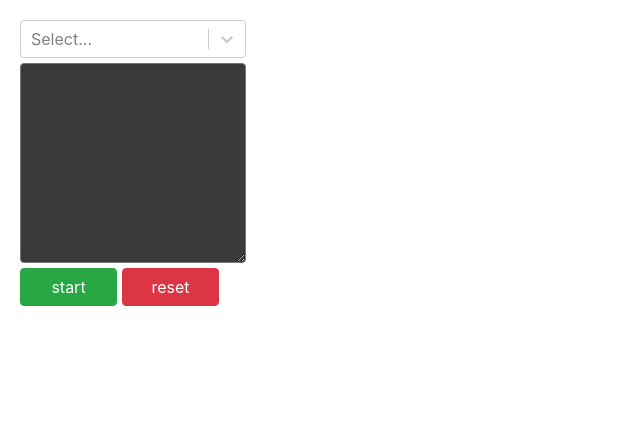
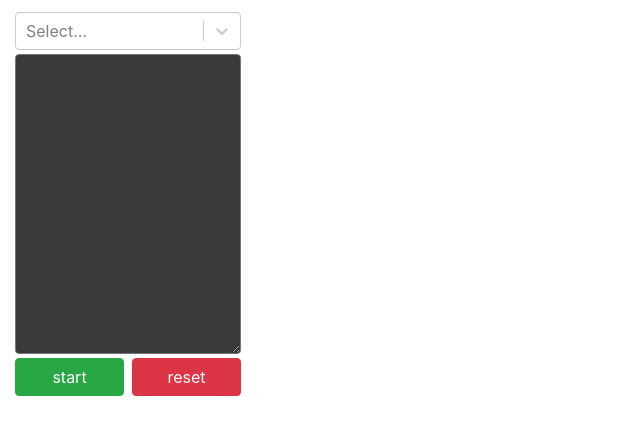
Before and after one commit to hayryne/turtle3d, a React app: page / in a window 1280 px wide. Shown: the top 434 px of the page, without its empty margins (0-640 px from the left). Built offline with nearby package versions, Linux system fonts and the light colour scheme; what babylonjs would draw is missing.

Commit message:
use bootstrap grid system

```diff
--- a/src/components/input.tsx
+++ b/src/components/input.tsx
@@ -11,12 +11,35 @@ export const Input = () => {
 
   start()
 
-  return <div>
-      <PresetsSelect />
-      <textarea id='inputArea' className='rounded' onChange={ e => setValue(e.target.value) }></textarea>
-      <div id ='buttons'>
-        <button className='btn btn-success' onClick={ e => parseAndEval(value) }>start</button>
-        <button className='btn btn-danger' onClick={ reset }>reset</button>
+  return <div className='container pt-2'>
+    <div className='row mt-1'>
+      <div className='col'>
+        <PresetsSelect />
       </div>
     </div>
+    <div className='row mt-1'>
+      <div className='col'>
+        <textarea id='inputArea'
+          className='rounded'
+          onChange={ e => setValue(e.target.value) }
+        />
+      </div>
+    </div>
+    <div className='row mt-1'>
+      <div className='col pr-1'>
+        <button className='btn btn-block btn-success'
+          onClick={ e => parseAndEval(value) }
+        >
+          start
+        </button>
+      </div>
+      <div className='col pl-1'>
+        <button className='btn btn-block btn-danger'
+          onClick={ reset }
+        >
+          reset
+        </button>
+      </div>
+    </div>
+  </div>
 }
--- a/src/scss/styles.scss
+++ b/src/scss/styles.scss
@@ -15,29 +15,13 @@ html, body {
   font-size: 0;
 }
 
-#buttons {
-  display: block;
-  clear: both;
-
-  .btn {
-    width: 97px;
-    margin: 5px 5px 5px 0px;
-  }
-}
-
 #inputComponent {
   position: absolute;
   z-index: 1;
-  left: 20px;
-  top: 20px;
 }
 
 #inputArea {
-  height: 200px;
+  height: 300px;
   background-color: #3A3A3A;
   color: #FFFFFF;
 }
-
-.presetsSelect {
-  margin-bottom: 5px;
-}
```
